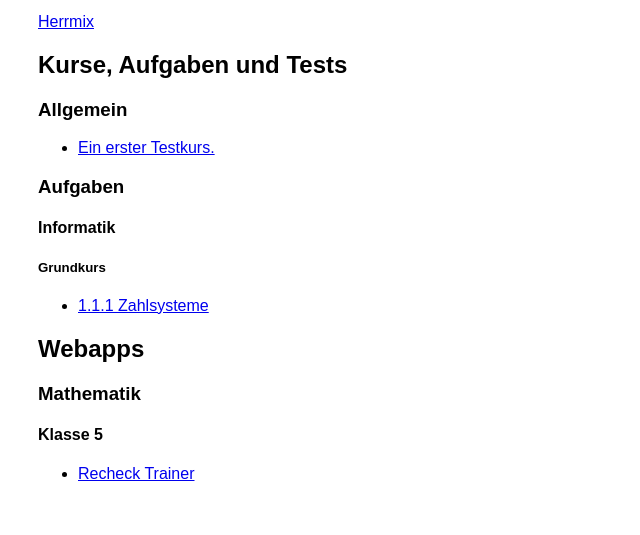
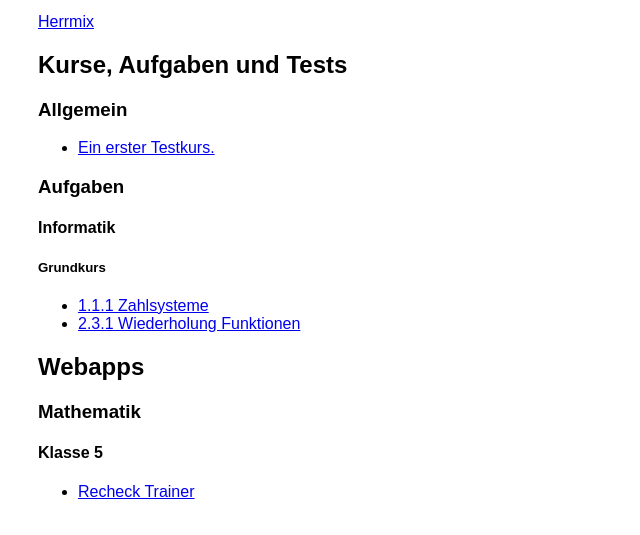
Before and after one commit to gctux/liascript, a plain HTML site: page index.html in a window 1280 px wide. Shown: the part 171-706 px from the top of the page, without its empty margins (152-792 px from the left). Drawn offline with Linux system fonts and the light colour scheme.

Commit message:
index.html aktualisiert

```diff
--- a/index.html
+++ b/index.html
@@ -19,6 +19,7 @@
     <h5>Grundkurs</h5>
     <ul>
         <li><a href="https://liascript.github.io/course/?https://raw.githubusercontent.com/gctux/liascript/main/aufgaben/informatik/grundkurs/1_1_1_zahlsysteme.md">1.1.1 Zahlsysteme</a></li>
+        <li><a href="https://liascript.github.io/course/?https://raw.githubusercontent.com/gctux/liascript/main/aufgaben/informatik/grundkurs/2_3_1_Wiederholung_Funktionen.md">2.3.1 Wiederholung Funktionen</a></li>
     </ul>
     <h2>Webapps</h2>
 
```
